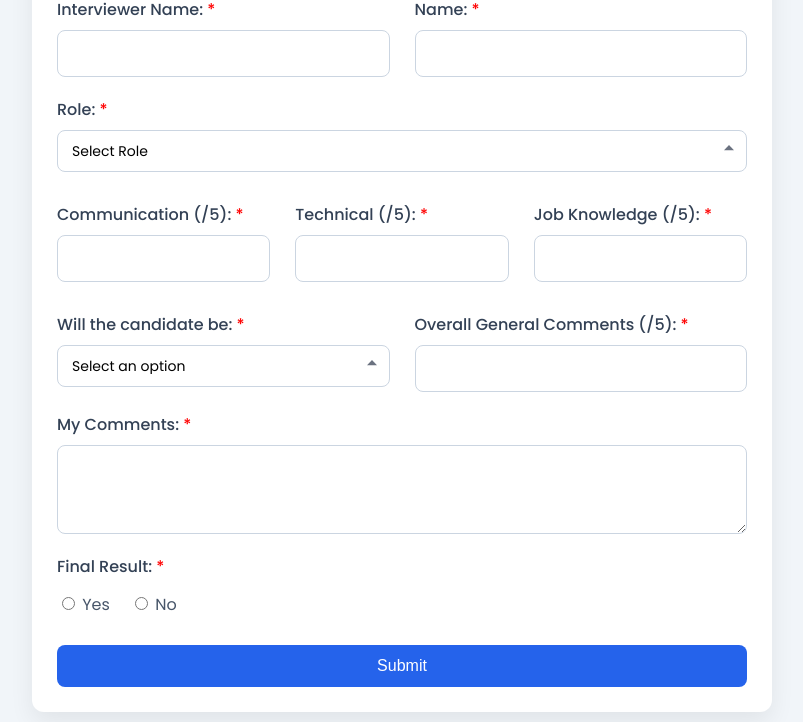
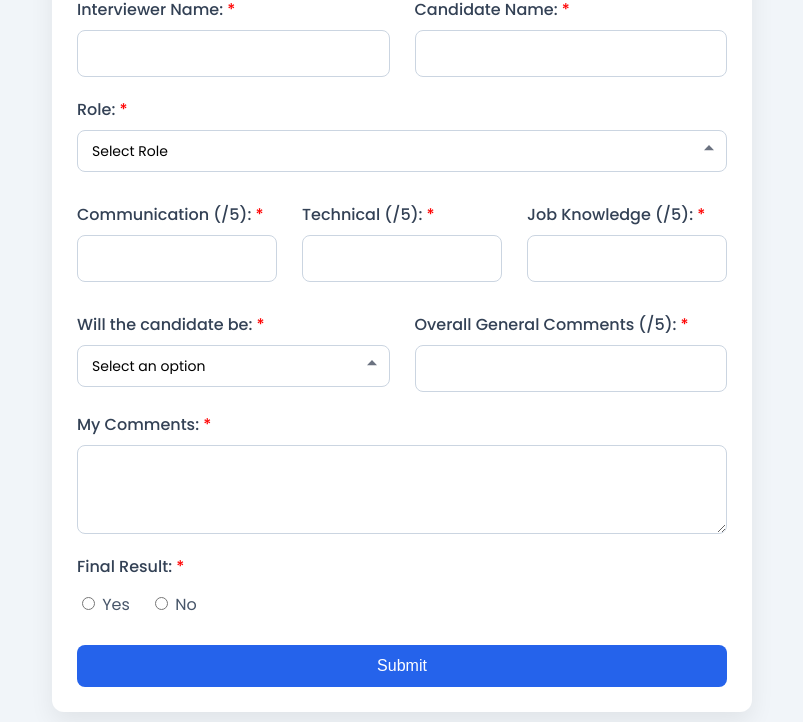
Before and after one commit to VelrajVR19/feedbackformexpertsolutiontech, a website: page public/index.html in a window 1280 px wide. Shown: the part 113-835 px from the top of the page, without its empty margins (238-1041 px from the left). Drawn offline with Linux system fonts and the light colour scheme; some packages are replaced by stand-ins of ours; a script that the page names is missing.

Commit message:
Update index.html

```diff
--- a/public/index.html
+++ b/public/index.html
@@ -31,7 +31,7 @@
       border-radius: 12px;
       box-shadow: 0 10px 25px rgba(0, 0, 0, 0.07);
       width: 100%;
-      max-width: 740px;
+      max-width: 700px;
     }
 
     .logo {
@@ -280,7 +280,7 @@
       </div>
 
       <div class="form-group">
-        <label class="required-label">Name:</label>
+        <label class="required-label">Candidate Name:</label>
         <input type="text" name="name" required>
       </div>
 
```
